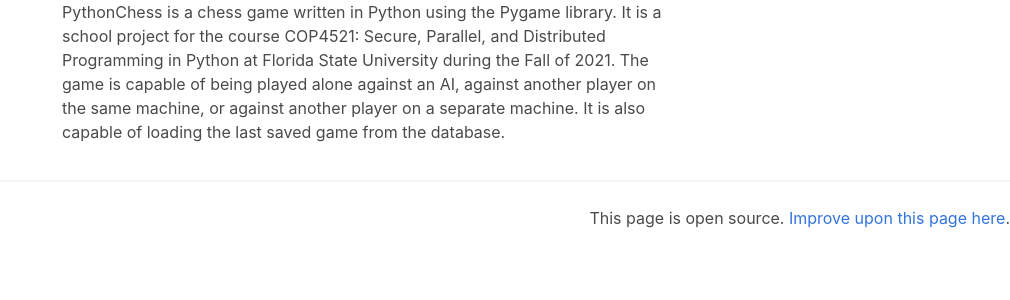
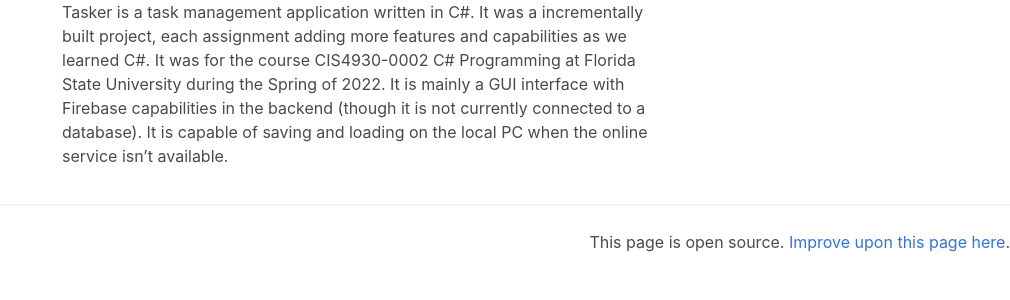
Before and after one commit to SirTarragon/Tasker, a Jekyll site: the page built from markdown/desc.md, in a window 1280 px wide. Shown: the top 300 px of the page, without its empty margins (270-1280 px from the left). Built offline with Jekyll 4.4.1, drawn with Linux system fonts in a browser that asks for light colours; our own code applies the rules of GitHub Pages for plain Markdown files.

Commit message:
Update desc.md

```diff
--- a/markdown/desc.md
+++ b/markdown/desc.md
@@ -1 +1 @@
-PythonChess is a chess game written in Python using the Pygame library. It is a school project for the course COP4521: Secure, Parallel, and Distributed Programming in Python at Florida State University during the Fall of 2021. The game is capable of being played alone against an AI, against another player on the same machine, or against another player on a separate machine. It is also capable of loading the last saved game from the database.
+Tasker is a task management application written in C#. It was a incrementally built project, each assignment adding more features and capabilities as we learned C#. It was for the course CIS4930-0002 C# Programming at Florida State University during the Spring of 2022. It is mainly a GUI interface with Firebase capabilities in the backend (though it is not currently connected to a database). It is capable of saving and loading on the local PC when the online service isn't available.
```
